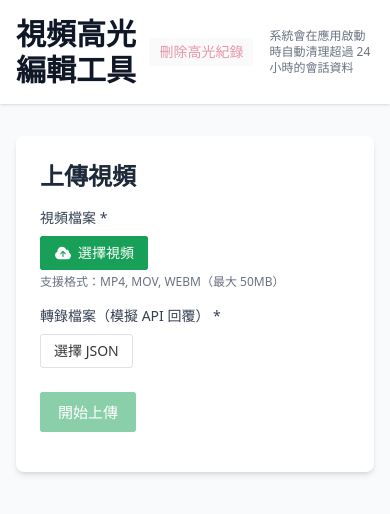
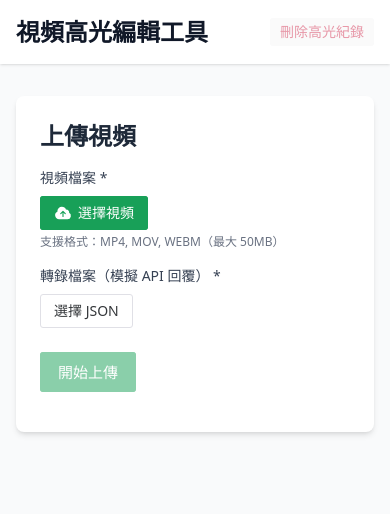
Before and after one commit to ychleo102615/video-highlight-tool, a Vue app: page / in a window 390 px wide. Shown: the top 514 px of the page. Built offline with nearby package versions, Linux system fonts and the light colour scheme.

Commit message:
feat: implement Session Cleanup User Story 2

```diff
--- a/specs/006-session-cleanup/tasks.md
+++ b/specs/006-session-cleanup/tasks.md
@@ -102,9 +102,9 @@ description: 'Task list for session cleanup feature implementation'
 
 ### Implementation for User Story 2
 
-- [ ] T020 [US2] 在 src/presentation/components/AppHeader.vue 的 DeleteButton 旁新增說明文字 (小字:「系統會在應用啟動時自動清理超過 24 小時的會話資料」)
-- [ ] T021 [US2] 手動測試:驗證說明文字在 Desktop 和 Mobile 版本的可讀性 (字體大小、顏色、位置)
-- [ ] T022 [US2] 手動測試:驗證說明文字與按鈕的間距與對齊 (RWD 檢查)
+- [X] T020 [US2] 在 src/presentation/components/AppHeader.vue 的 DeleteButton 旁新增說明文字 (小字:「系統會在應用啟動時自動清理超過 24 小時的會話資料」)
+- [X] T021 [US2] 手動測試:驗證說明文字在 Desktop 和 Mobile 版本的可讀性 (字體大小、顏色、位置)
+- [X] T022 [US2] 手動測試:驗證說明文字與按鈕的間距與對齊 (RWD 檢查)
 
 **Checkpoint**: User Story 2 完成,使用者可透過 UI 了解自動清理機制
 
--- a/src/App.vue
+++ b/src/App.vue
@@ -1,5 +1,5 @@
 <script setup lang="ts">
-import { computed, ref, onMounted, onUnmounted } from 'vue';
+import { computed, ref } from 'vue';
 import { NNotificationProvider, NDialogProvider } from 'naive-ui';
 import VideoUpload from '@/presentation/components/upload/VideoUpload.vue';
 import EditingArea from '@/presentation/components/editing/EditingArea.vue';
@@ -65,11 +65,11 @@ function handleSeekToTime(time: number) {
       <!-- Header -->
       <header class="bg-white shadow-sm">
         <div class="max-w-7xl mx-auto px-4 sm:px-6 lg:px-8 py-4">
-          <div class="flex items-center justify-between">
-            <h1 class="text-3xl font-bold text-gray-900">視頻高光編輯工具</h1>
-            <div class="flex items-center gap-4">
+          <div class="flex items-center justify-between gap-4">
+            <h1 class="text-2xl sm:text-3xl font-bold text-gray-900">視頻高光編輯工具</h1>
+            <div class="flex items-center gap-3">
               <DeleteButton size="small" />
-              <p class="text-xs text-gray-500">
+              <p class="hidden md:block text-xs text-gray-500 max-w-xs">
                 系統會在應用啟動時自動清理超過 24 小時的會話資料
               </p>
             </div>
--- a/src/presentation/components/DeleteButton.vue
+++ b/src/presentation/components/DeleteButton.vue
@@ -22,7 +22,7 @@ interface Props {
   size?: 'tiny' | 'small' | 'medium' | 'large';
 }
 
-const props = withDefaults(defineProps<Props>(), {
+withDefaults(defineProps<Props>(), {
   size: 'medium'
 });
 
```
